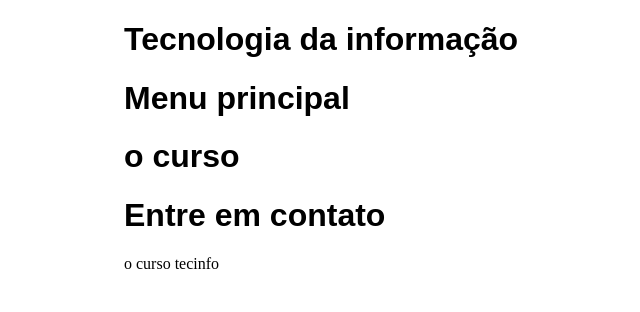
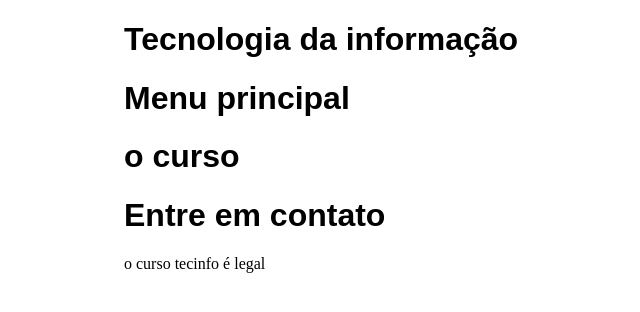
Before and after one commit to EduardoLaurindo/sitetecinfo, a plain HTML site: page index.html in a window 1280 px wide. Shown: the full height of the page, 196-836 px from the left. Drawn offline with Linux system fonts and the light colour scheme.

Commit message:
adicionei uma frase

```diff
--- a/index.html
+++ b/index.html
@@ -14,6 +14,6 @@
     <h1>o curso</h1>
     <h1>Entre em contato</h1>
     <h2 id="mensagem"></h2>
-    <p>o curso tecinfo</p>
+    <p> o curso tecinfo é legal</p>
 </body>
 </html>
```
